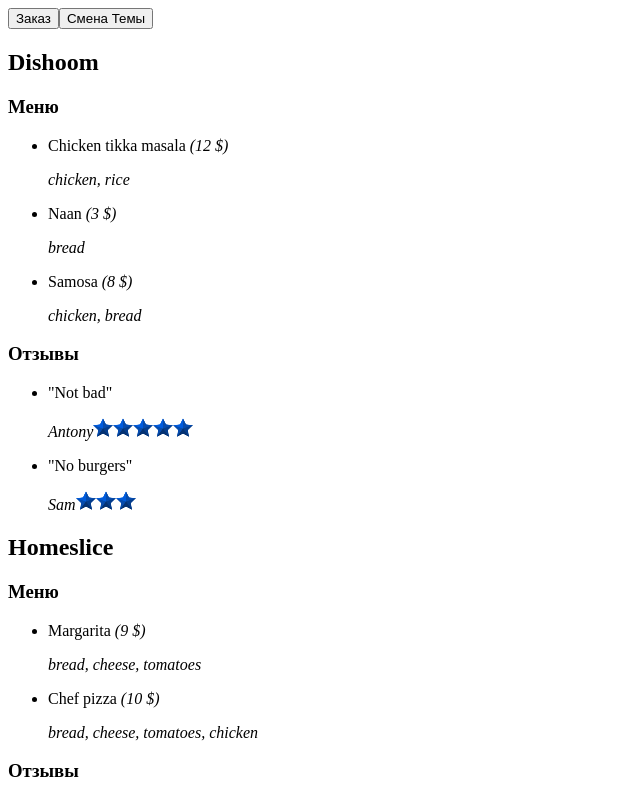
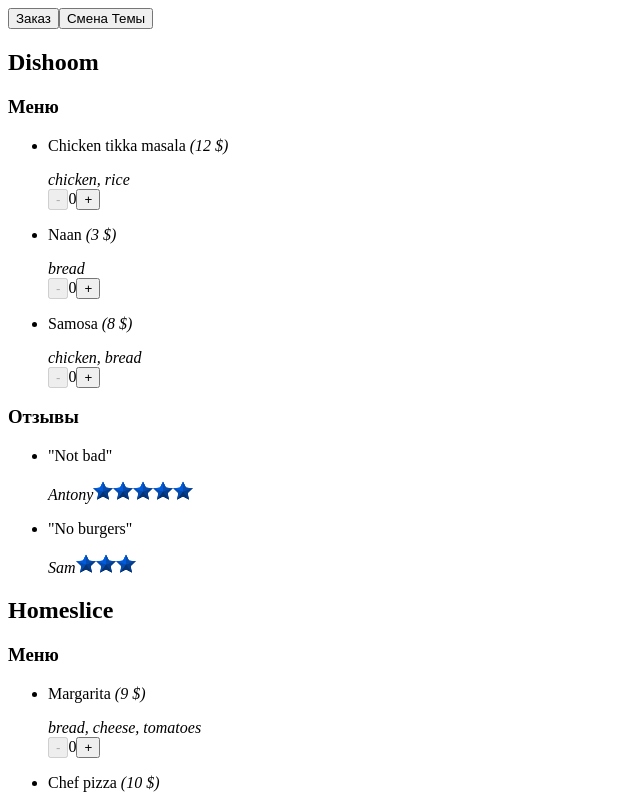
Before and after one commit to AlexLarina/react-learnj-24, a React (Vite) app: page / in a window 1280 px wide. Shown: the top 800 px of the page, without its empty margins (0-640 px from the left). Built offline with nearby package versions, Linux system fonts and the light colour scheme.

Commit message:
Adding counter and button components

```diff
--- /dev/null
+++ b/src/components/button/component.jsx
@@ -0,0 +1,8 @@
+export const Button = ({onClick, option, name}) => {
+	return (
+			<button
+				onClick={onClick}
+				disabled={option}
+			>{name}</button>
+	);
+};
--- /dev/null
+++ b/src/components/counter/component.jsx
@@ -0,0 +1,19 @@
+import { Button } from "../button/component";
+
+export const Counter = ({value, decrement, increment, minValue, maxValue}) => {
+	return (
+		<div>
+			<Button
+				onClick={decrement}
+				option={value <= minValue}
+				name={'-'}
+			/>
+			<span>{value}</span>
+			<Button
+				onClick={increment}
+				option={value >= maxValue}
+				name={'+'}
+			/>
+		</div>
+	);
+};
--- a/src/components/dish/component.jsx
+++ b/src/components/dish/component.jsx
@@ -1,4 +1,15 @@
+import { useState } from "react";
+import { Counter } from "../counter/component";
+
+const DISH_LIMIT = {
+	MIN: 0,
+	MAX: 5,
+	STEP: 1
+}
+
 export const Dish = ({dish}) => {
+	const [dishAmount, setDishAmount] = useState(0);
+
 	if (!dish) {
 		return null;
 	}
@@ -12,7 +23,25 @@
 				</p>
 				<i>{dish.ingredients.join(", ")}</i>
 			</div>
-
+			<Counter
+				value={dishAmount}
+				increment={
+					() => {
+						if (dishAmount < DISH_LIMIT.MAX ) {
+							setDishAmount(dishAmount + DISH_LIMIT.STEP)
+						}
+					}
+				}
+				decrement={
+					() => {
+						if (dishAmount > DISH_LIMIT.MIN ) {
+							setDishAmount(dishAmount - DISH_LIMIT.STEP)
+						}
+					}
+				}
+				minValue={DISH_LIMIT.MIN}
+				maxValue={DISH_LIMIT.MAX}
+			/>
 		</div>
 	);
 };
```
